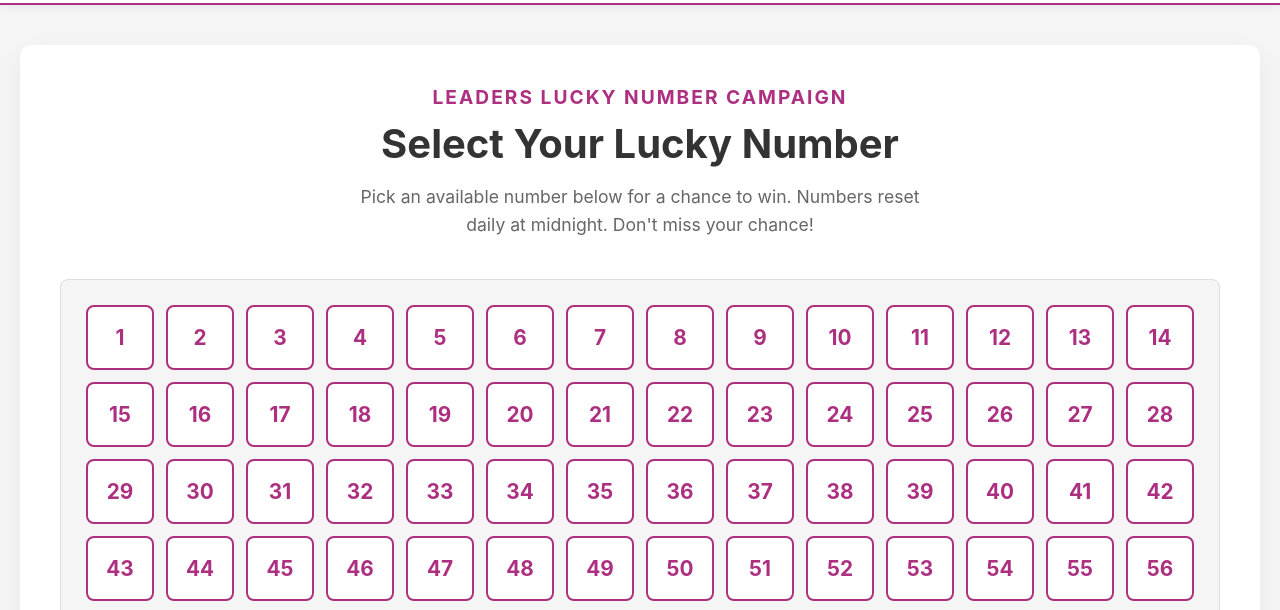
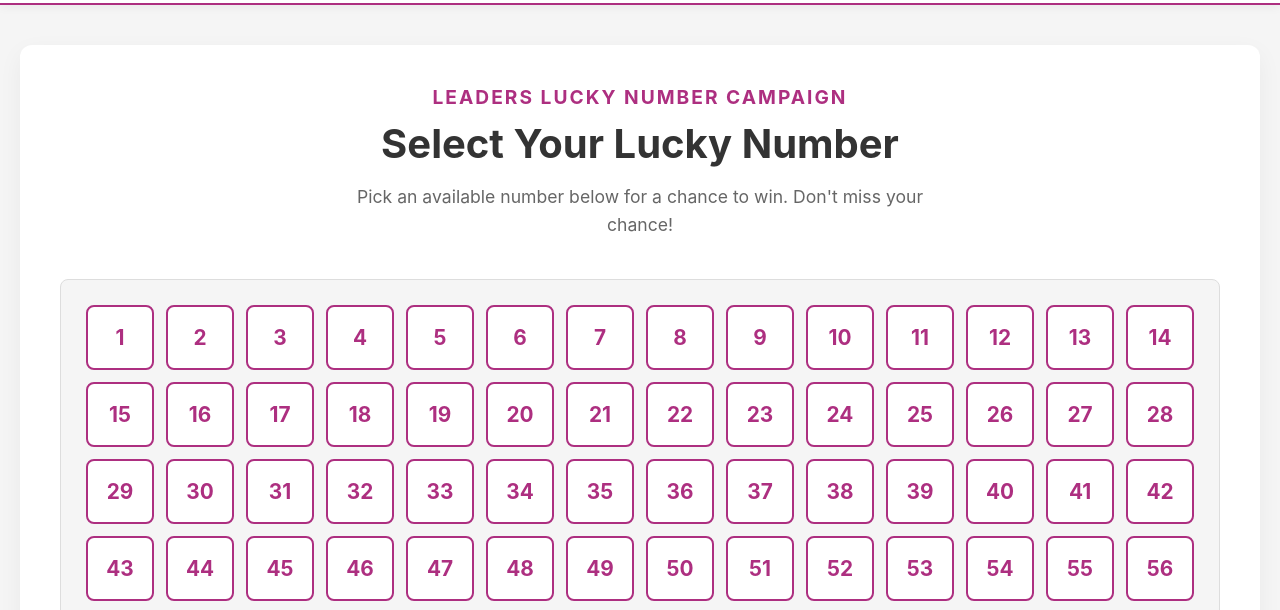
Before and after one commit to LeadersJordan/lucky-numbers-app, a website: page public/index.html in a window 1280 px wide. Shown: the part 132-742 px from the top of the page. Drawn offline with nearby package versions, Linux system fonts and the light colour scheme; no server answers.

Commit message:
Update index.html

```diff
--- a/public/index.html
+++ b/public/index.html
@@ -34,7 +34,7 @@
             <div class="llnc-header">
                 <span class="llnc-campaign-title">Leaders Lucky Number Campaign</span>
                 <h2>Select Your Lucky Number</h2>
-                <p>Pick an available number below for a chance to win. Numbers reset daily at midnight. Don't miss your chance!</p>
+                <p>Pick an available number below for a chance to win. Don't miss your chance!</p>
             </div>
 
             <div class="llnc-grid-container">
```
